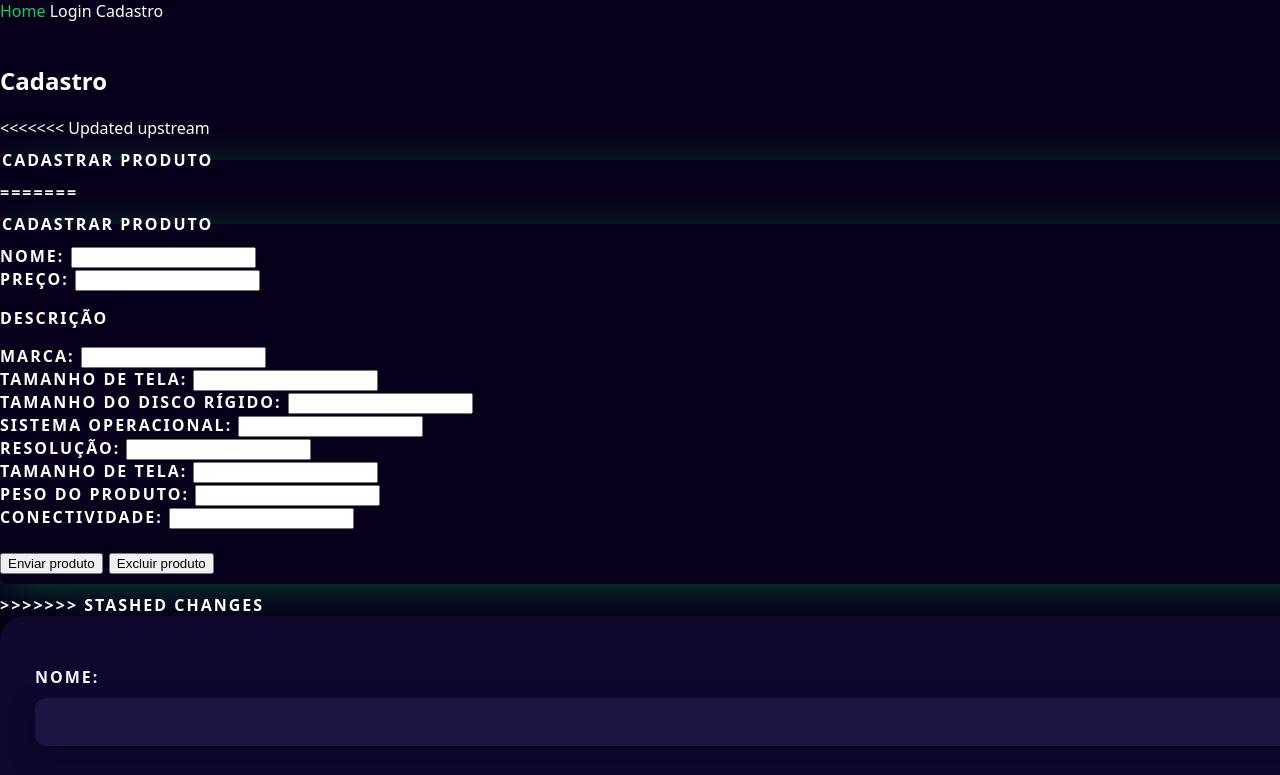
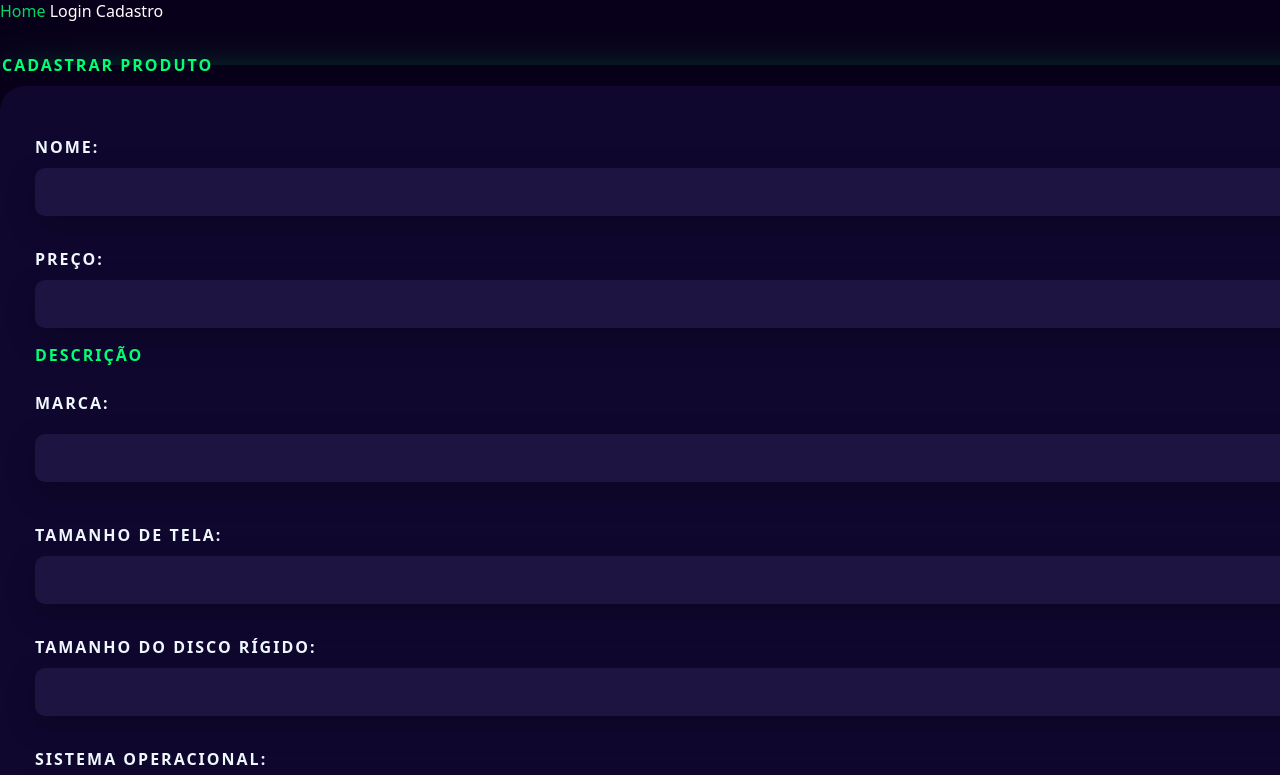
Before and after one commit to FERNANDOIFTO2023/cadastro_e_login-react, a plain HTML site: page cadastro_produto.html in a window 1280 px wide. Shown: the top 775 px of the page. Drawn offline with Linux system fonts and the light colour scheme.

Commit message:
cadastro
produto

```diff
--- a/cadastro_produto.html
+++ b/cadastro_produto.html
@@ -17,66 +17,12 @@
             <a href="Cadastro.html">Cadastro</a><br><br>
         </nav>
 
-        <h2>Cadastro</h2>
 
         <form action="cadastro_produto.html" method="post">
-
-<<<<<<< Updated upstream
             <fieldset id="tabproduto">
                 <legend>Cadastrar produto</legend>
-=======
-        <fieldset id="tabproduto">
-            <legend>Cadastrar produto</legend>
-            <label class=" itentex" for="nome">Nome:</label>
-            <input type="text" id="nome" name="name" required><br>
-            <label for="Preco">Preço:</label>
-            <input type="number" id="number" required>
-            <section>
-
-                <div>
-                    <strong>
-                        <dl>Descrição</dl>
-                    </strong>
-
-            <label for="nome">Marca:</label>
-            <input type="text" id="nome" name="name" required>
-            <br>
-            <label for="Tela">Tamanho de Tela:</label>
-            <input type="text" id="nome" required><br>
-            <label for="Disco">Tamanho do disco rígido:</label>
-            <input type="text" id="nome" name="name" required><br>
-            <label for="Preco">Sistema operacional:</label>
-            <input type="nome" id="nome" required><br>
-            <label for="Resolucao">Resolução: </label>
-            <input type="text" id="nome" name="name" required><br>
-            <label for="Tela">Tamanho de Tela:</label>
-            <input type="text" id="nome" required><br>
-            <label for="Tela">Peso do produto:</label>
-            <input type="text" id="nome" required><br>
-            <label for="Tela"> Conectividade:</label>
-            <input type="text" id="nome" required><br>
-
-
-
-                </div>
-            </section><br>
-            <button type="submit" href="index.html">Enviar produto</button>
-            <button type="reset">Excluir produto</button>
-
-
-
-
-
-
-
-        </fieldset>
-
-
-
 
     </form>
->>>>>>> Stashed changes
-
                 <section class="card_cadastro">
                     <div class="textfild">
                         <label for="nome">Nome:</label>
--- a/style.css
+++ b/style.css
@@ -266,7 +266,6 @@ h1 {
     color:white
 }
 #tabproduto{
-<<<<<<< Updated upstream
     color: rgb(0, 255, 115);
     width: 100%;
     padding: 10px 0px;
@@ -279,10 +278,4 @@ h1 {
     letter-spacing: 2px;
     cursor: pointer;
     box-shadow: 0px 5px 40px -10px  rgba(4, 212, 98, 0.5);
-=======
-    color: ;
 }
->>>>>>> Stashed changes
-
-
-}
```
